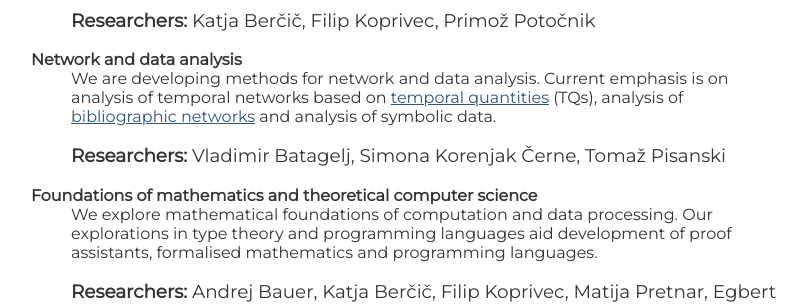
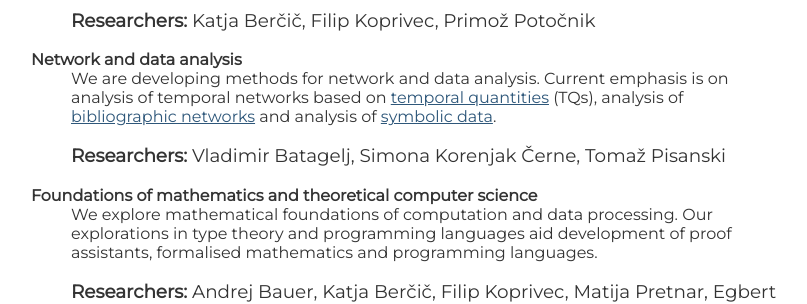
Before and after one commit to IMFM-SI/cimm-site, a Jekyll site: the page built from index.md, in a window 1280 px wide. Shown: the part 1275-1579 px from the top of the page, without its empty margins (234-1041 px from the left). Built offline with Jekyll 4.4.1, drawn with Linux system fonts in a browser that asks for light colours; nearby versions of some CDN libraries; some web fonts are replaced; part of the change alters nothing that is shown.

```diff
--- a/index.md
+++ b/index.md
@@ -49,7 +49,7 @@ Filip Koprivec,
 Primož Potočnik
 
 **Network and data analysis**
-: We are developing methods for network and data analysis. Current emphasis is on analysis of temporal networks based on [temporal quantities](https://link.springer.com/article/10.1007/s13278-016-0330-4) (TQs), analysis of [bibliographic networks](https://www.sciencedirect.com/science/article/abs/pii/S1751157719301439) and analysis of symbolic data.
+: We are developing methods for network and data analysis. Current emphasis is on analysis of temporal networks based on [temporal quantities](https://link.springer.com/article/10.1007/s13278-016-0330-4) (TQs), analysis of [bibliographic networks](https://www.sciencedirect.com/science/article/abs/pii/S1751157719301439) and analysis of [symbolic data](https://link.springer.com/article/10.1007/s11634-020-00425-4).
 
 : **Researchers:**
 Vladimir Batagelj,
```
